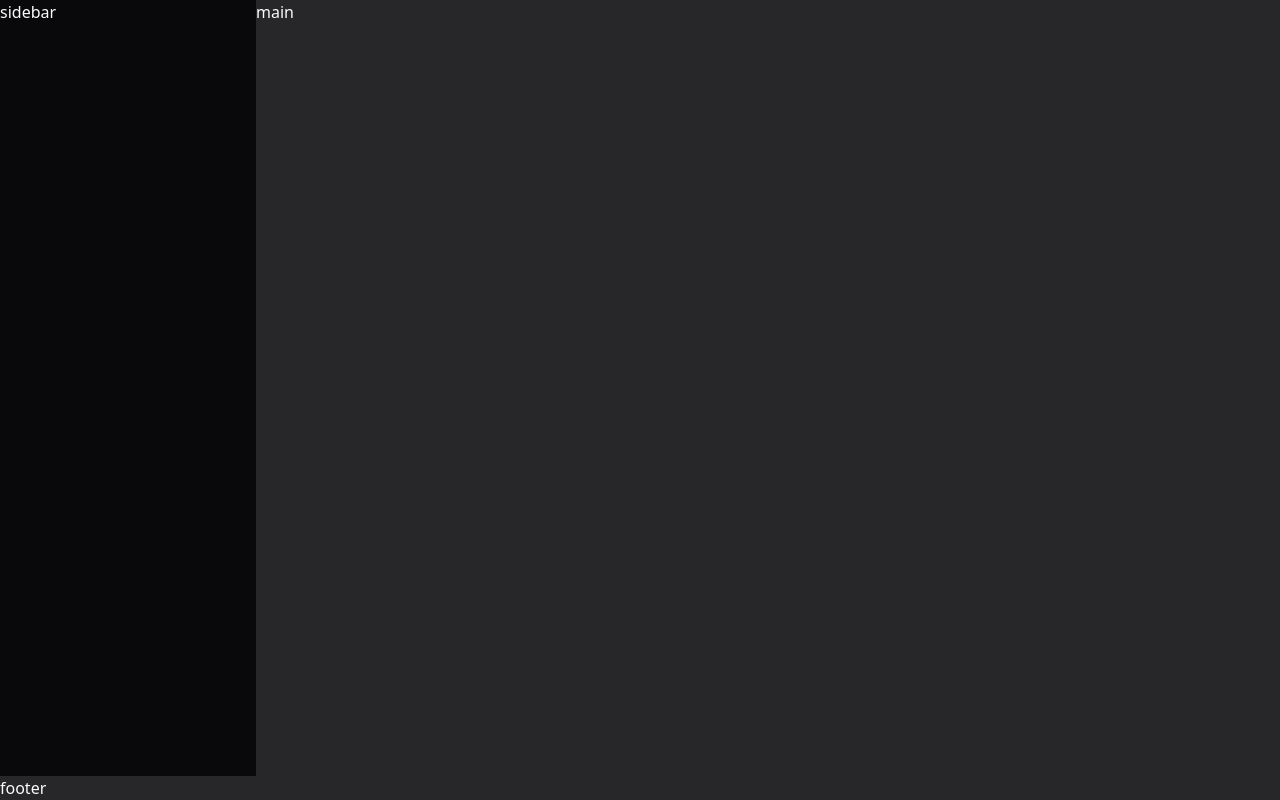
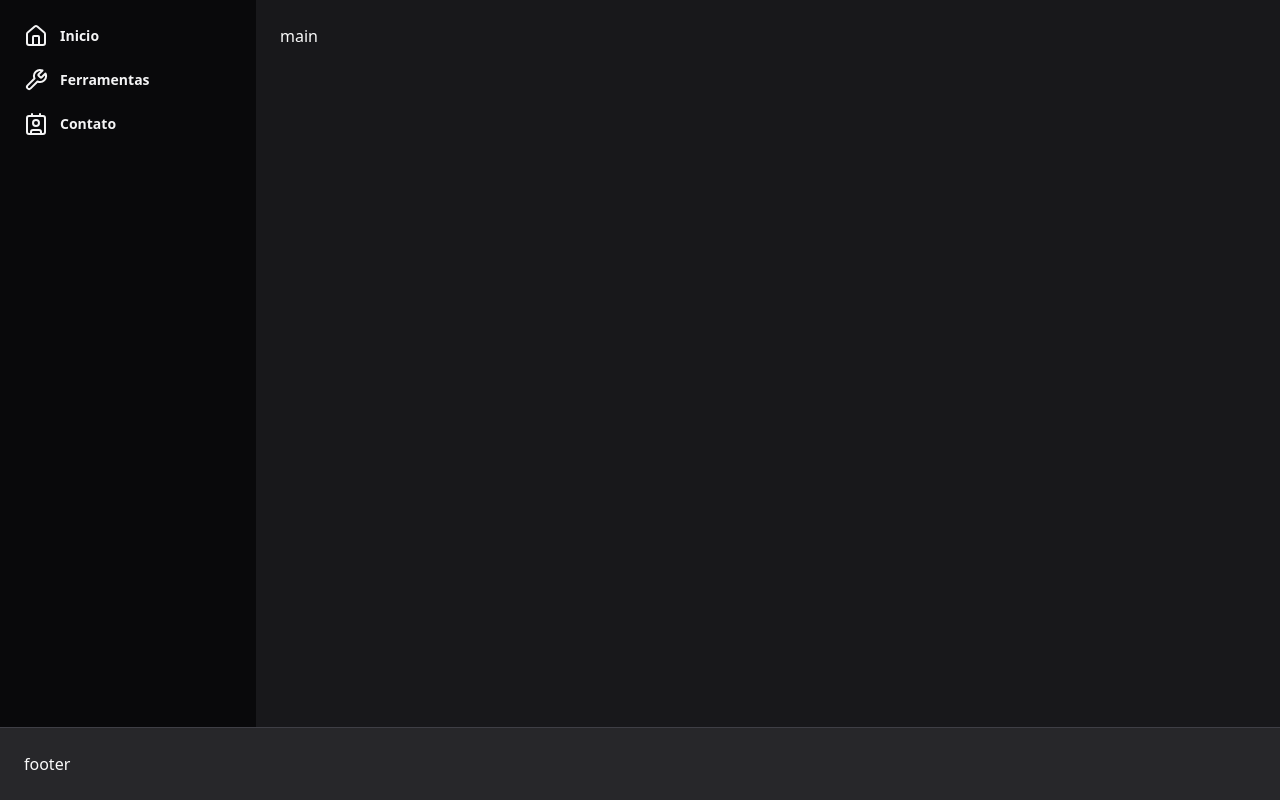
Before and after one commit to danielbmata/portfolio, a Next.js app in the folder portfolio/: page / in a window 1280 px wide. Built offline with nearby package versions, Linux system fonts and the light colour scheme.

Commit message:
finalizar navbar lateral

```diff
--- a/portfolio/package.json
+++ b/portfolio/package.json
@@ -9,9 +9,11 @@
     "lint": "next lint"
   },
   "dependencies": {
+    "lucide": "^0.468.0",
+    "lucide-react": "^0.468.0",
+    "next": "14.0.4",
     "react": "^18",
-    "react-dom": "^18",
-    "next": "14.0.4"
+    "react-dom": "^18"
   },
   "devDependencies": {
     "autoprefixer": "^10.0.1",
--- a/portfolio/src/app/layout.jsx
+++ b/portfolio/src/app/layout.jsx
@@ -11,7 +11,7 @@ export const metadata = {
 export default function RootLayout({ children }) {
   return (
     <html lang="pt-BR">
-      <body className="bg-zinc-800 text-zinc-50">{children}</body>
+      <body className="bg-zinc-900 text-zinc-50">{children}</body>
     </html>
   )
 }
--- a/portfolio/src/app/page.jsx
+++ b/portfolio/src/app/page.jsx
@@ -1,15 +1,35 @@
-export default function Home() {
+
+import { Home, Wrench, Contact } from 'lucide-react';
+
+
+export default function Inicio() {
   return (
     <div className="h-screen flex flex-col">
       <div className="flex flex-1">
-        <aside className="w-64 bg-zinc-950">
-          sidebar
+
+        <aside className="w-64 bg-zinc-950 p-6">
+          <nav className='space-y-5'>
+            <a href="" className='flex items-center gap-3 text-sm font-semibold text-zinc-100 '>
+              <Home />
+              Inicio
+              </a>
+            <a href="" className='flex items-center gap-3 text-sm font-semibold text-zinc-100'>
+              <Wrench />
+              Ferramentas
+              </a>
+            <a href="" className='flex items-center gap-3 text-sm font-semibold text-zinc-100'>
+              <Contact />
+              Contato
+              </a>
+          </nav>
         </aside>
-        <main className="flex-1">
+
+        <main className="flex-1 p-6">
           main
         </main>
+
       </div>
-      <footer>
+      <footer className="bg-zinc-800 border-t border-zinc-700 p-6">
         footer
       </footer>
     </div>
```
Also changed, not shown: 1 other file (tests, documents, lock files or other folders).
